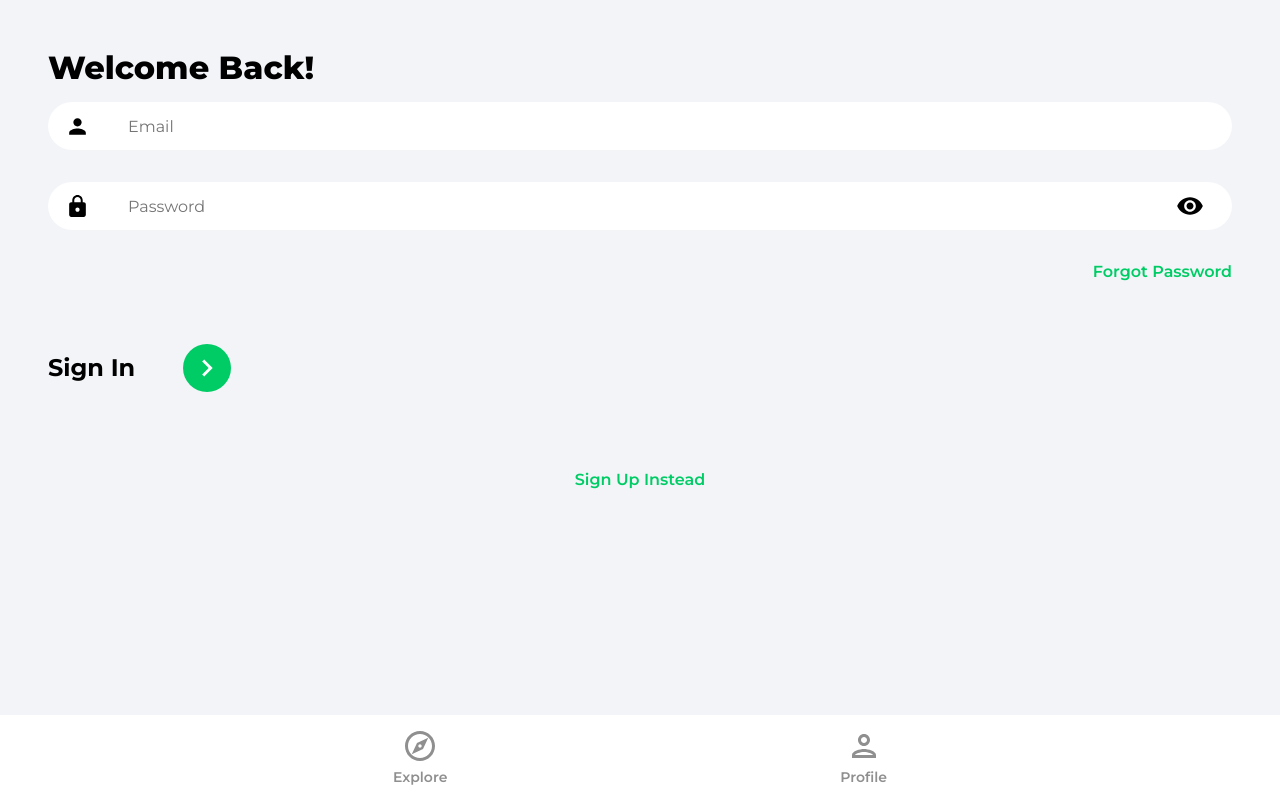
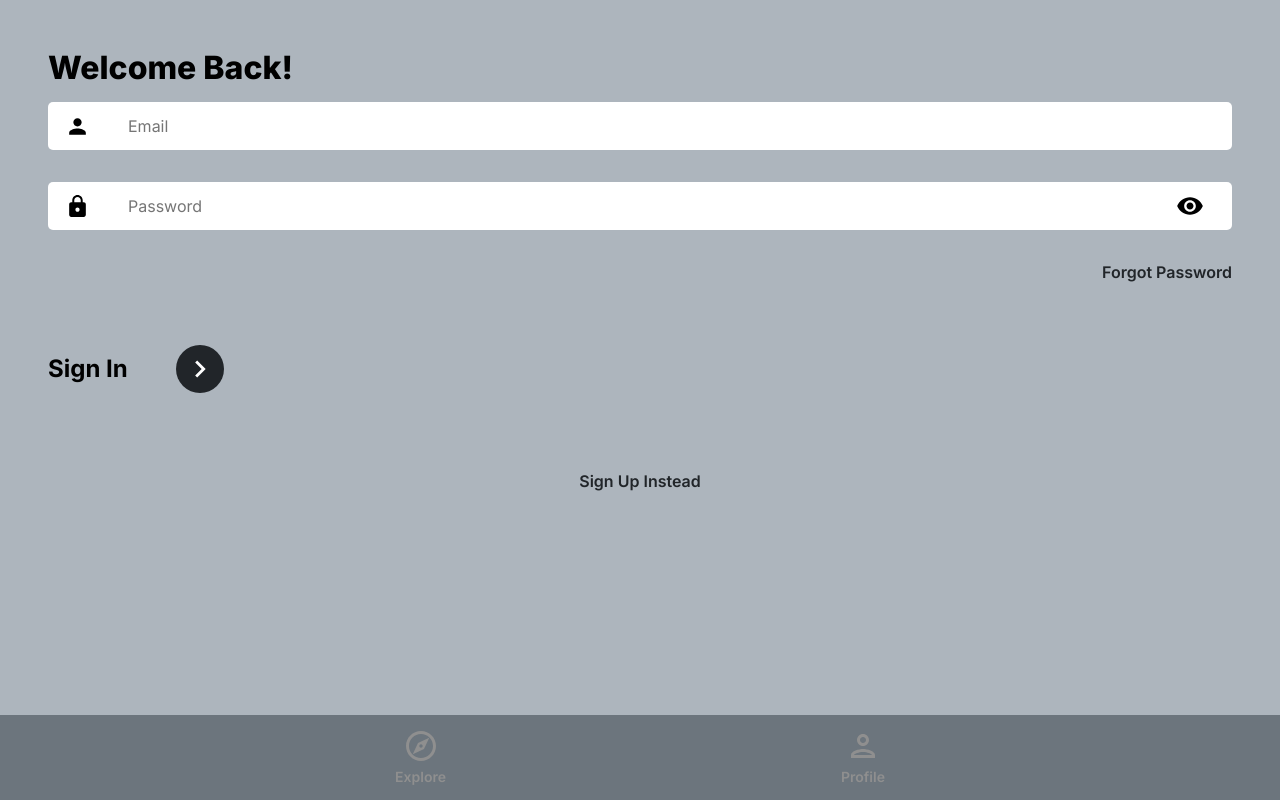
Before and after one commit to Dimterion/Posts-app, a React (Create React App) app: page /sign-in in a window 1280 px wide. Built offline with nearby package versions, Linux system fonts and the light colour scheme; no server answers.

Commit message:
Begin changing the overall styling.

```diff
--- a/src/index.css
+++ b/src/index.css
@@ -1,4 +1,4 @@
-@import url("https://fonts.googleapis.com/css2?family=Montserrat:wght@200;300;400;500;600;700;800;900&display=swap");
+@import url("https://fonts.googleapis.com/css2?family=Inter:wght@200;300;400;500;600;700;800&display=swap");
 
 * {
   box-sizing: border-box;
@@ -9,8 +9,8 @@
 }
 
 body {
-  font-family: "Montserrat", sans-serif;
-  background-color: #f2f4f8;
+  font-family: "Inter", sans-serif;
+  background-color: #adb5bd;
   margin: 0;
   box-sizing: border-box;
 }
@@ -18,7 +18,7 @@
 a {
   text-decoration: none;
   display: block;
-  color: #000000;
+  color: #212529;
 }
 
 button {
@@ -31,14 +31,14 @@
 .emailInput,
 .nameInput,
 .textarea {
-  box-shadow: rgba(0, 0, 0, 0.11);
+  box-shadow: rgba(0, 0, 0, 0.1);
   border: none;
-  background: #ffffff;
-  border-radius: 3rem;
+  background: #6c757d;
+  border-radius: 5px;
   height: 3rem;
   width: 100%;
   outline: none;
-  font-family: "Montserrat", sans-serif;
+  font-family: "Inter", sans-serif;
   padding: 0 3rem;
   font-size: 1rem;
 }
@@ -61,17 +61,18 @@
 
 .primaryButton {
   cursor: pointer;
-  background: #00cc66;
-  border-radius: 1rem;
+  background: #212529;
+  border-radius: 5px;
   padding: 0.85rem 2rem;
-  color: #ffffff;
+  color: #dee2e6;
   font-weight: 600;
   font-size: 1.25rem;
-  width: 80%;
+  width: 50%;
   margin: 0 auto;
   display: flex;
   align-items: center;
   justify-content: center;
+  text-align: center;
 }
 
 .removeIcon {
@@ -127,7 +128,7 @@
   width: 64px;
   height: 64px;
   border: 8px solid;
-  border-color: #00cc66 transparent #00cc66 transparent;
+  border-color: #212529 transparent #212529 transparent;
   border-radius: 50%;
   animation: spin 1.2s linear infinite;
 }
@@ -153,7 +154,7 @@
   bottom: 0;
   right: 0;
   height: 85px;
-  background-color: #ffffff;
+  background-color: #6c757d;
   z-index: 1000;
   display: flex;
   justify-content: center;
@@ -226,7 +227,7 @@
 
 .forgotPasswordLink {
   cursor: pointer;
-  color: #00cc66;
+  color: #212529;
   font-weight: 600;
   text-align: right;
 }
@@ -267,7 +268,7 @@
   align-items: center;
   width: 3rem;
   height: 3rem;
-  background-color: #00cc66;
+  background-color: #212529;
   border-radius: 50%;
 }
 
@@ -305,7 +306,7 @@
 
 .registerLink {
   margin-top: 4rem;
-  color: #00cc66;
+  color: #212529;
   font-weight: 600;
   text-align: center;
   margin-bottom: 3rem;
@@ -371,8 +372,8 @@
 .swiperSlidePrice {
   color: #000000;
   position: relative;
-  top: 100px;
-  left: 10px;
+  top: 15vh;
+  left: 1vw;
   font-weight: 600;
   width: 170px;
   text-align: center;
@@ -465,7 +466,7 @@
   margin-top: 0.5rem;
   font-weight: 600;
   font-size: 1.1rem;
-  color: #00cc66;
+  color: #212529;
   margin-bottom: 0;
   display: flex;
   align-items: center;
@@ -538,7 +539,7 @@
 
 .listingType {
   padding: 0.25rem 0.5rem;
-  background-color: #00cc66;
+  background-color: #212529;
   color: #ffffff;
   border-radius: 2rem;
   display: inline;
@@ -624,11 +625,11 @@
 
 .logOut {
   cursor: pointer;
-  font-family: "Montserrat", sans-serif;
+  font-family: "Inter", sans-serif;
   font-size: 1rem;
   font-weight: 600;
   color: #ffffff;
-  background-color: #00cc66;
+  background-color: #212529;
   padding: 0.25rem 0.75rem;
   border-radius: 1rem;
 }
@@ -646,7 +647,7 @@
 .changePersonalDetails {
   cursor: pointer;
   font-weight: 600;
-  color: #00cc66;
+  color: #212529;
 }
 
 .profileCard {
@@ -744,7 +745,7 @@
 }
 
 .formButtonActive {
-  background-color: #00cc66;
+  background-color: #212529;
   color: #ffffff;
 }
 
@@ -759,7 +760,7 @@
 .formInputFile {
   border: none;
   outline: none;
-  font-family: "Montserrat", sans-serif;
+  font-family: "Inter", sans-serif;
 }
 
 .formInputSmall,
@@ -801,7 +802,7 @@
 }
 
 .formInputFile::-webkit-file-upload-button {
-  background-color: #00cc66;
+  background-color: #212529;
   border: none;
   color: #ffffff;
   font-weight: 600;
```
